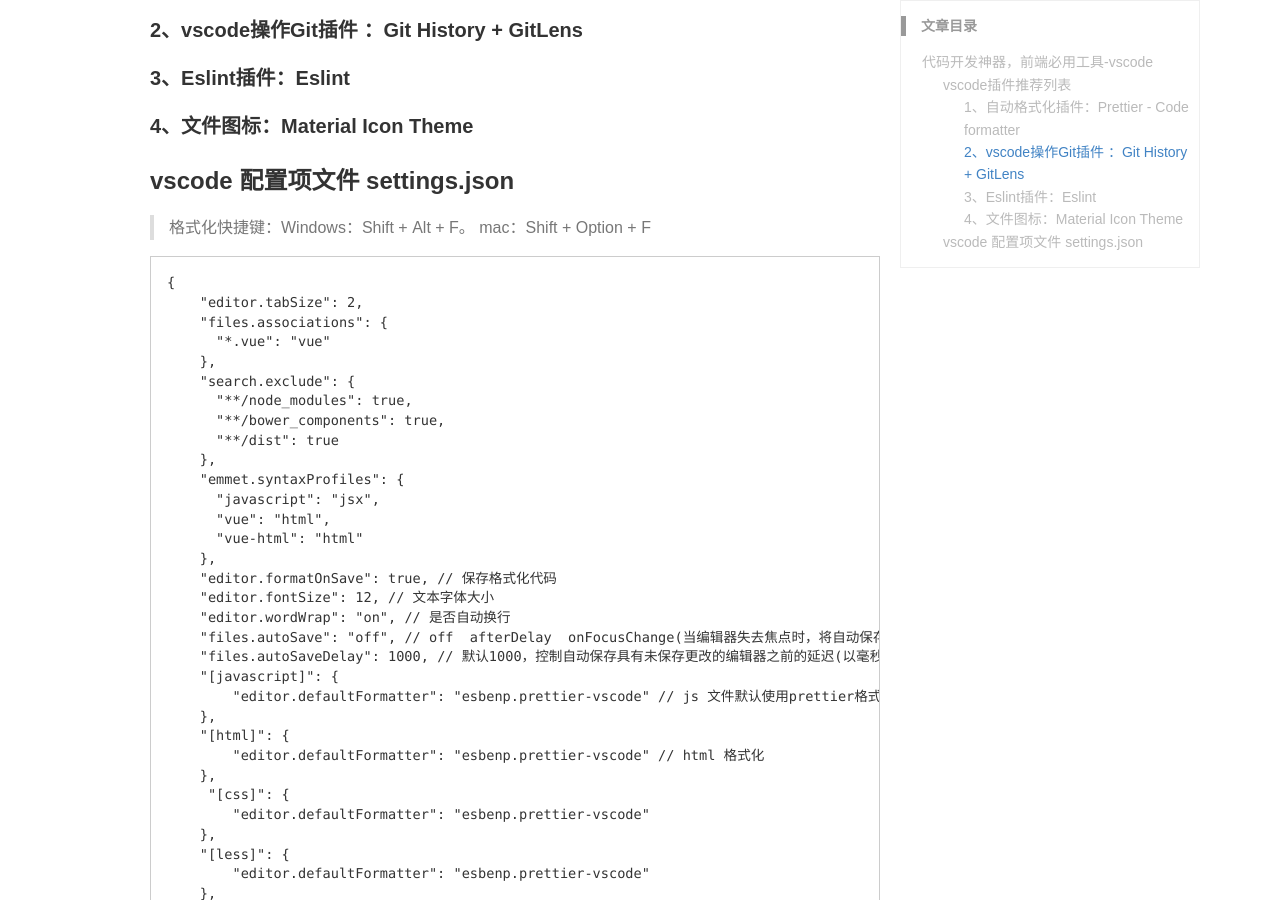
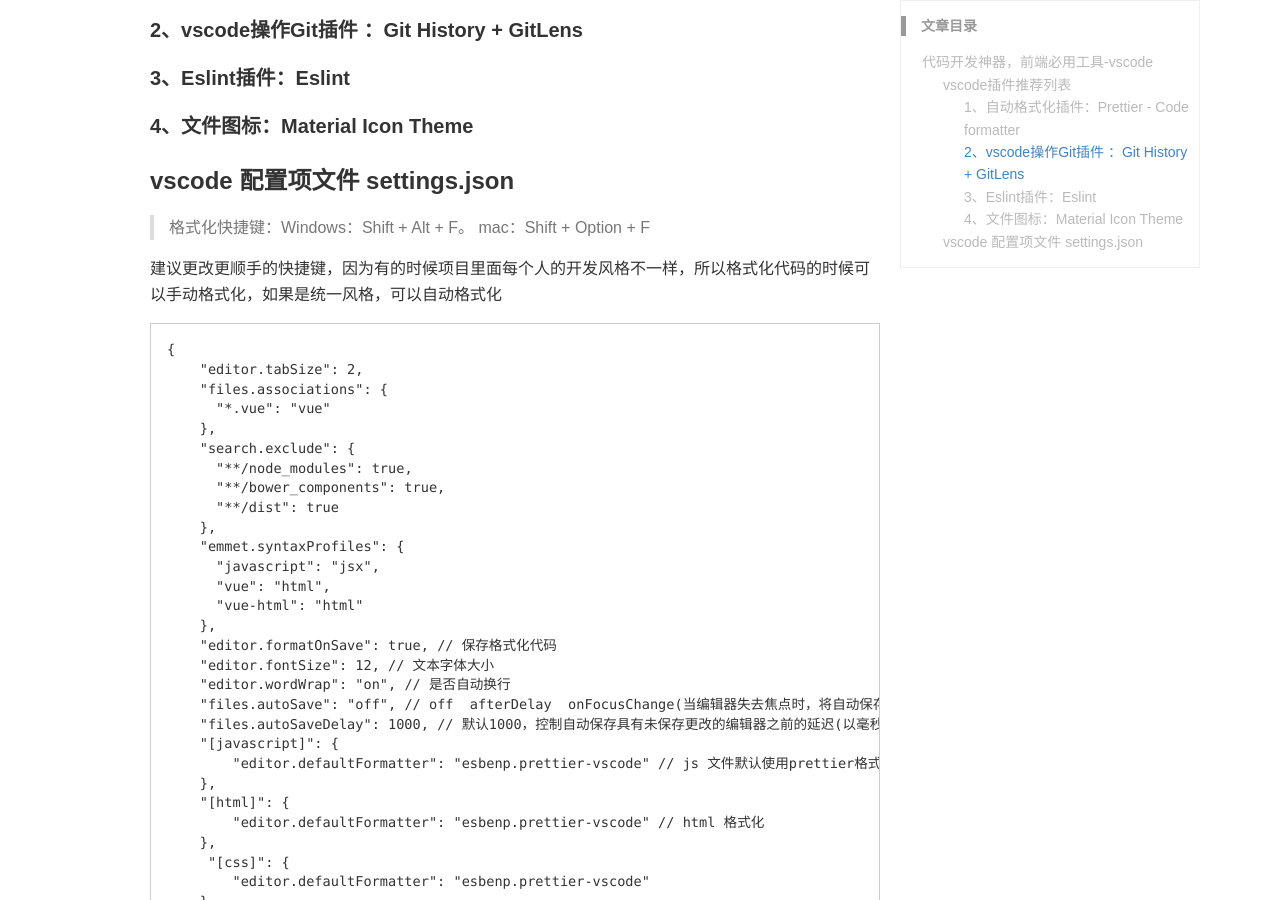
Before and after one commit to sskun/sskun.github.io, a Jekyll site: the page built from _posts/2022-09-05-Webdeveloptool.md, in a window 1280 px wide and 900 px high, scrolled down 1685 px. Built offline with Jekyll 4.4.1, drawn with Linux system fonts in a browser that asks for light colours; some web fonts are replaced; comment, search, counter and statistics services are not loaded; a style sheet for code colours, icons or effects is not loaded; some of the changed text lies outside the part shown.

Commit message:
Update 2022-09-05-Webdeveloptool.md
更新

````diff
--- a/_posts/2022-09-05-Webdeveloptool.md
+++ b/_posts/2022-09-05-Webdeveloptool.md
@@ -83,7 +83,9 @@ module.exports = {
 
 ### vscode 配置项文件 settings.json
 
->格式化快捷键：Windows：Shift + Alt + F。  mac：Shift + Option + F
+>格式化快捷键：Windows：Shift + Alt + F。  mac：Shift + Option + F
+
+建议更改更顺手的快捷键，因为有的时候项目里面每个人的开发风格不一样，所以格式化代码的时候可以手动格式化，如果是统一风格，可以自动格式化
 
 ```javascript
 {
````
